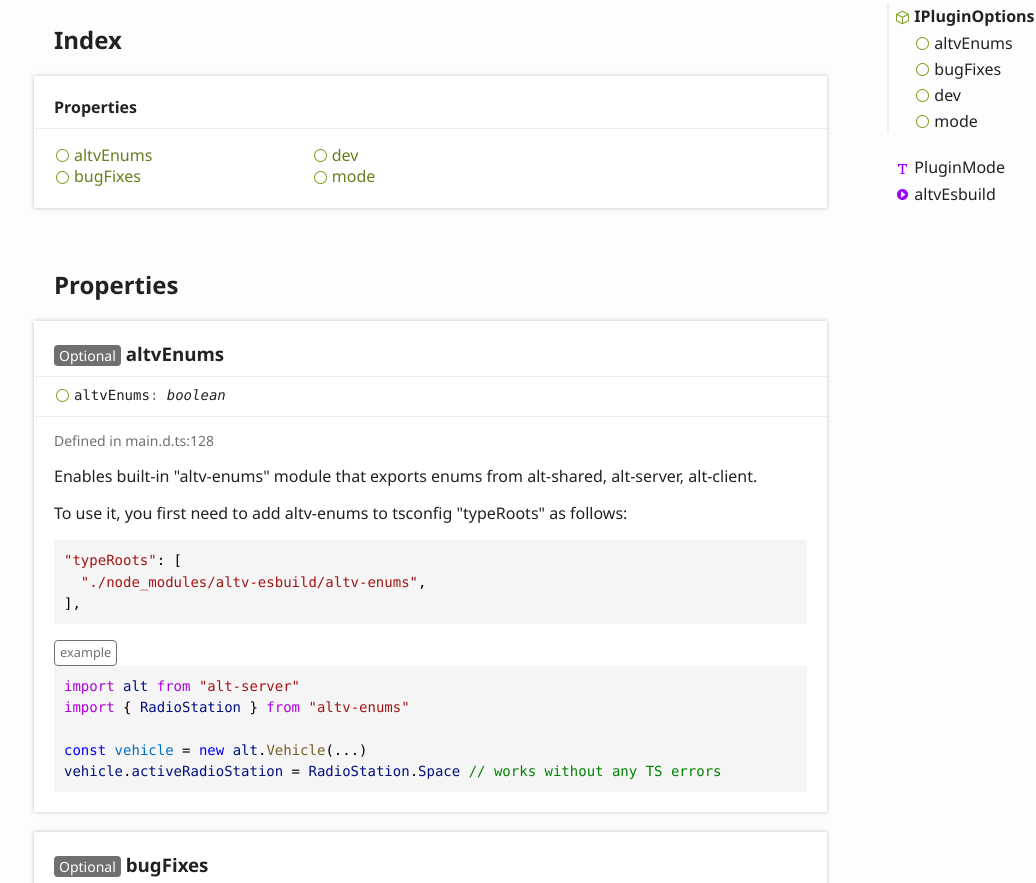
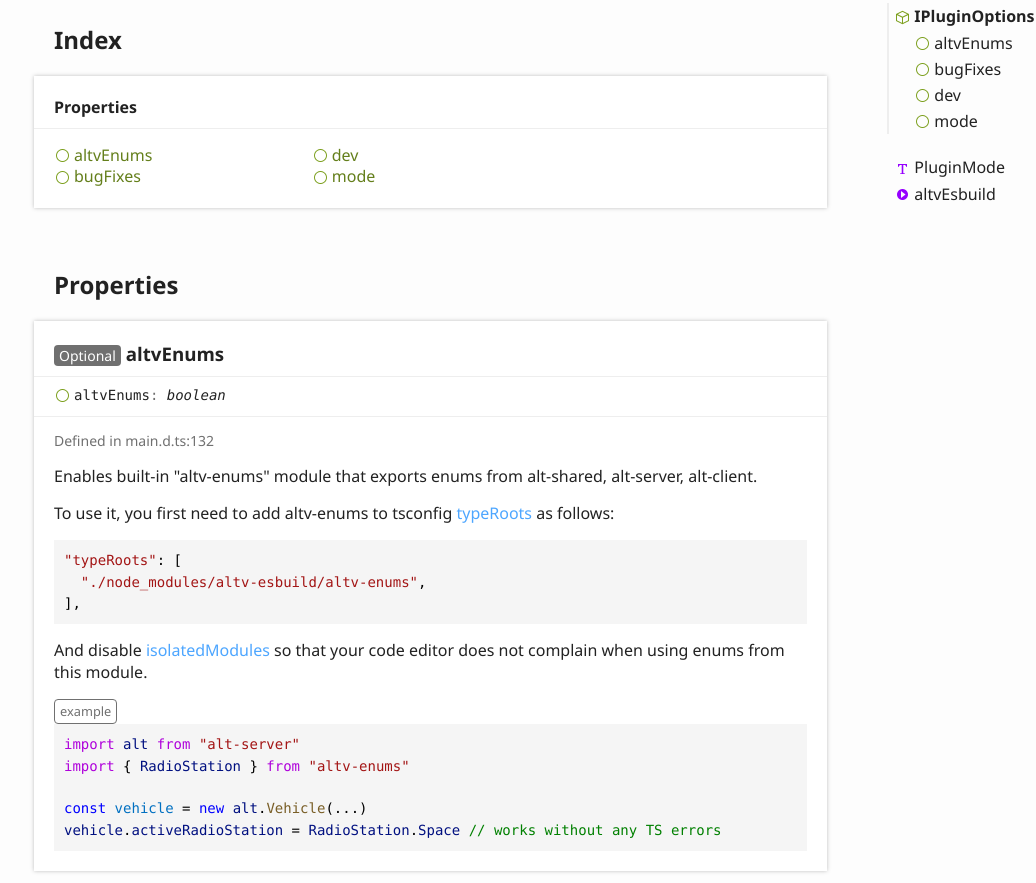
Before and after one commit to xxshady/altv-esbuild, a website: page docs/interfaces/ipluginoptions.html in a window 1280 px wide. Shown: the part 340-1223 px from the top of the page, without its empty margins (6-1042 px from the left). Drawn offline with Linux system fonts and the light colour scheme.

Commit message:
update altv enums description

```diff
--- a/docs/interfaces/ipluginoptions.html
+++ b/docs/interfaces/ipluginoptions.html
@@ -97,7 +97,7 @@
 					<div class="tsd-signature tsd-kind-icon">altv<wbr>Enums<span class="tsd-signature-symbol">:</span> <span class="tsd-signature-type">boolean</span></div>
 					<aside class="tsd-sources">
 						<ul>
-							<li>Defined in main.d.ts:128</li>
+							<li>Defined in main.d.ts:132</li>
 						</ul>
 					</aside>
 					<div class="tsd-comment tsd-typography">
@@ -105,11 +105,14 @@
 							<p>Enables built-in &quot;altv-enums&quot; module that exports enums from
 							alt-shared, alt-server, alt-client.</p>
 						</div>
-						<p>To use it, you first need to add altv-enums to tsconfig &quot;typeRoots&quot; as follows:</p>
+						<p>To use it, you first need to add altv-enums
+						to tsconfig <a href="https://www.typescriptlang.org/tsconfig#typeRoots">typeRoots</a> as follows:</p>
 						<pre><code class="language-json"><span style="color: #A31515">&quot;typeRoots&quot;</span><span style="color: #000000">: [</span>
 <span style="color: #000000">  </span><span style="color: #A31515">&quot;./node_modules/altv-esbuild/altv-enums&quot;</span><span style="color: #000000">,</span>
 <span style="color: #000000">],</span>
 </code></pre>
+						<p>And disable <a href="https://www.typescriptlang.org/tsconfig#isolatedModules">isolatedModules</a>
+						so that your code editor does not complain when using enums from this module.</p>
 						<dl class="tsd-comment-tags">
 							<dt>example</dt>
 							<dd><pre><code class="language-ts"><span style="color: #AF00DB">import</span><span style="color: #000000"> </span><span style="color: #001080">alt</span><span style="color: #000000"> </span><span style="color: #AF00DB">from</span><span style="color: #000000"> </span><span style="color: #A31515">&quot;alt-server&quot;</span>
```
Also changed, not shown: docs/index.html (+4 -3 lines), docs/modules.html (+1 -1 lines), src/shared/types.ts (+5 -1 lines).
